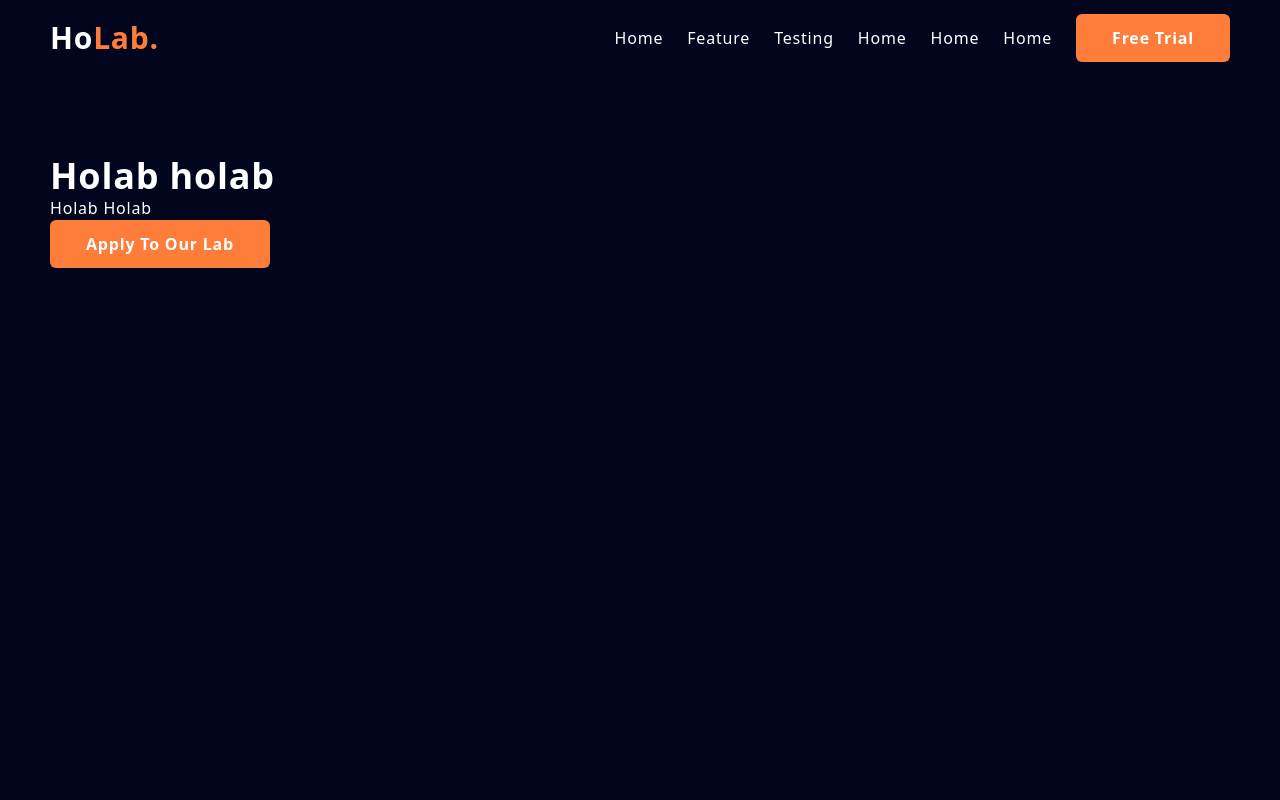
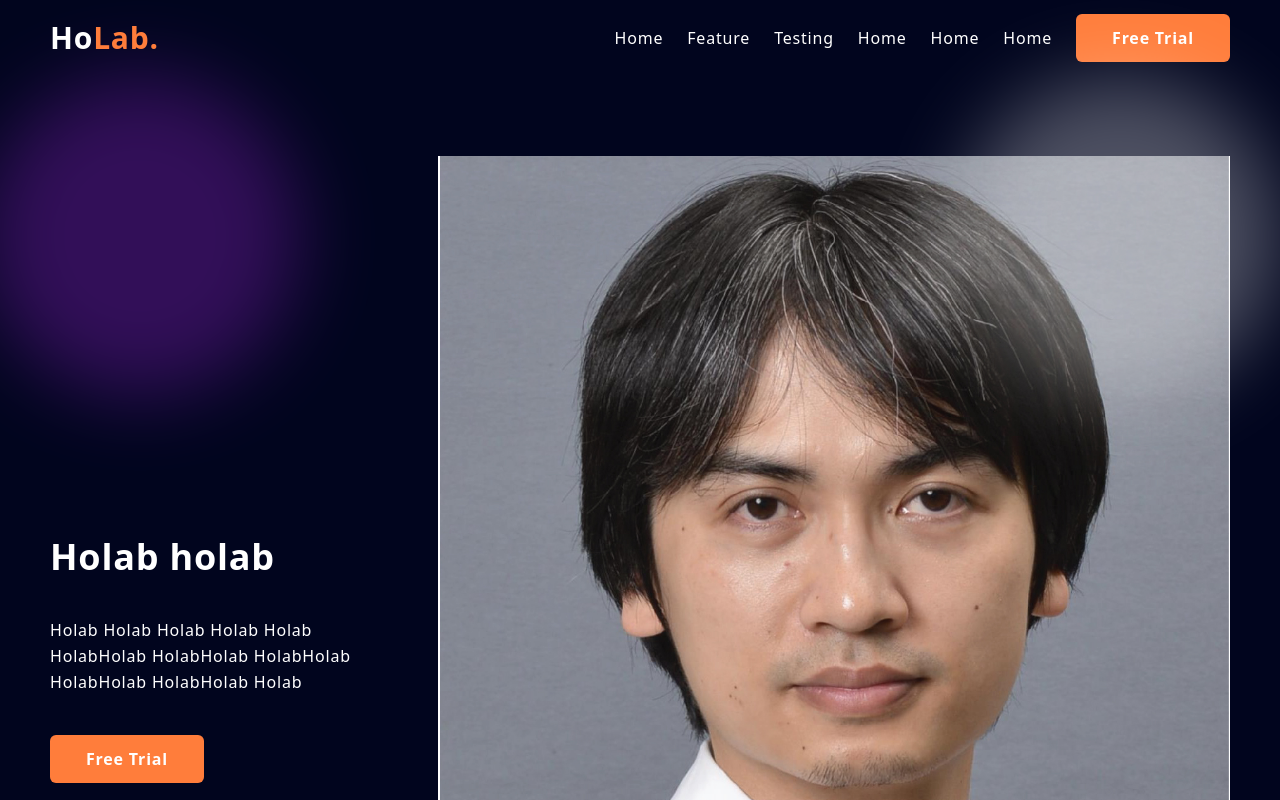
Before and after one commit to meoDzz/holabwebsite, a website: page src/index.html in a window 1280 px wide. Shown: the top 800 px of the page. Drawn offline with Linux system fonts and the light colour scheme.

Commit message:
landing page features

```diff
--- a/src/index.html
+++ b/src/index.html
@@ -46,8 +46,7 @@
                     <li><a href="#home" class="hover:text-text-color-secondary ease-in duration-200">Home</a></li>
                     <li><a href="#home" class="hover:text-text-color-secondary ease-in duration-200">Home</a></li>
 
-                    <li><button
-                            class="bg-text-color-secondary px-9 py-3 rounded-md capitalize font-bold hover:opacity-80 ease-in duration-200">
+                    <li><button class="btn">
                             free trial</button> </li>
                 </ul>
             </div>
@@ -55,19 +54,30 @@
     </header>
 
     <main>
-        <section id="home">
+        <section id="home" class="relative">
+            <div class="w-80 h-80 bg-color-blob absolute top-0 -left-5 -z-10 blur-2xl opacity-30 overflow-hidden rounded-full"></div>
+            <div class="w-80 h-80 bg-color-white absolute top-0 bottom-100 right-0 blur-2xl opacity-30 overflow-hidden rounded-full"></div>
+
             <div class="container py-20">
                 <div class="flex flex-col items-center z-20 md:flex-row">
                     <div class="text-center mb-12 md:text-left md:w-1/2 md:pr-10">
-                        <h1 class="text-3xl md:text-4xl font-bold leading-snug">Holab holab</h1>
-                        <p> Holab Holab</p>
-                        <button class="bg-text-color-secondary px-9 py-3 rounded-md capitalize font-bold hover:opacity-80 ease-in duration-200">Apply to our lab
-                        </button>
+                        <h1 class="title">Holab holab</h1>
+                        <p class="leading-relaxed mb-10"> Holab Holab Holab Holab Holab HolabHolab HolabHolab HolabHolab HolabHolab HolabHolab Holab</p>
+                        <button class="btn">
+                            free trial</button>
                     </div>
 
                     <div>
-                        <img src="./img/hero4.png" alt="">
+                        <img src="../img/ThayVan.jpg" alt="">
                     </div>
+                </div>
+            </div>
+        </section>
+
+        <section id="features" class="bg-color-primary-light">
+            <div class="container py-20">
+                <div>
+                    <h4> Our research</h4>
                 </div>
             </div>
         </section>
--- a/src/input.css
+++ b/src/input.css
@@ -1,3 +1,11 @@
 @tailwind base;
 @tailwind components;
 @tailwind utilities;
+
+.btn {
+    @apply bg-text-color-secondary px-9 py-3 rounded-md capitalize font-bold hover:opacity-80 ease-in duration-200;
+}
+
+.title {
+    @apply text-3xl md:text-4xl font-bold leading-snug mb-10;
+}
```
Also changed, not shown: build.css, img/ThayVan.jpg (added), src/output.css.
